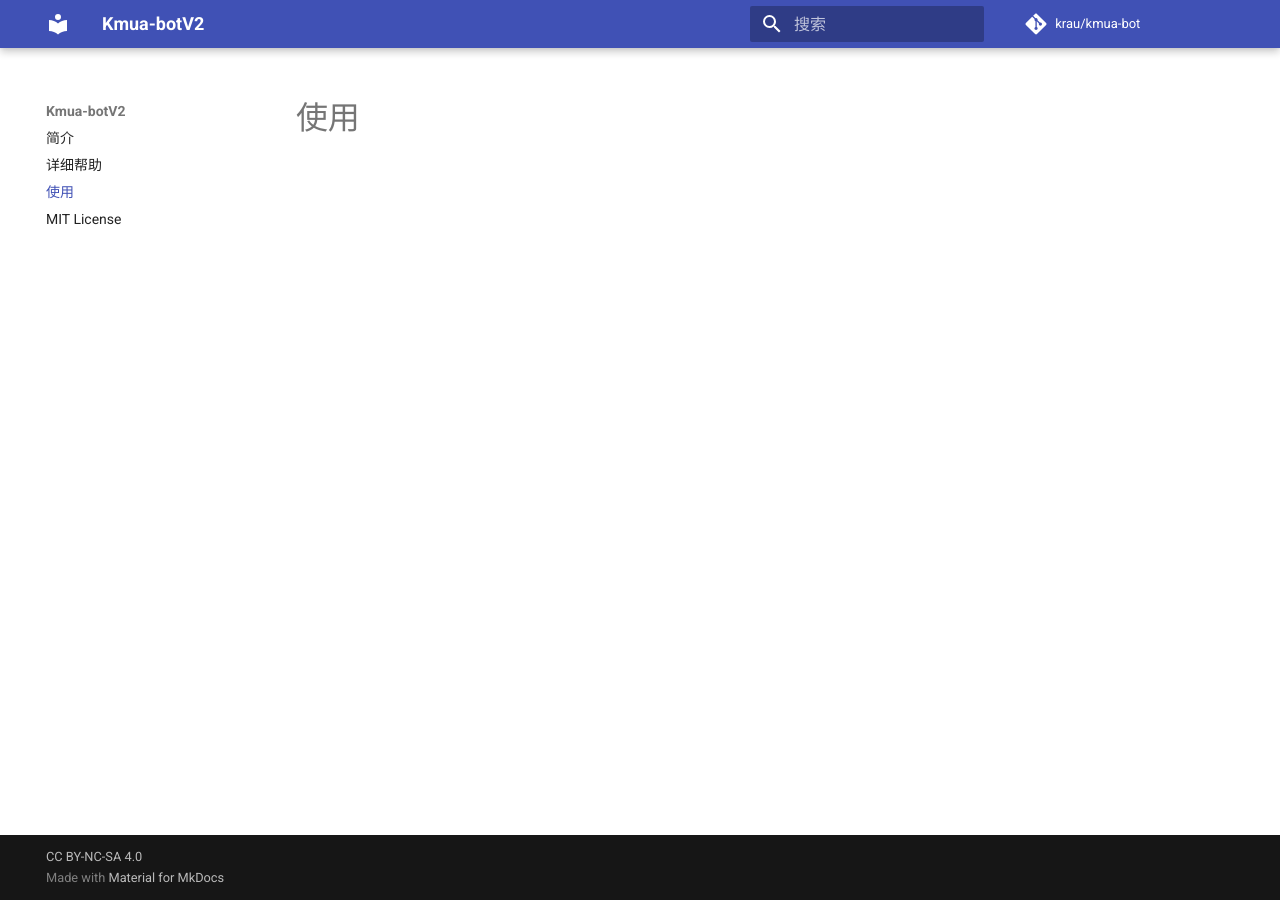
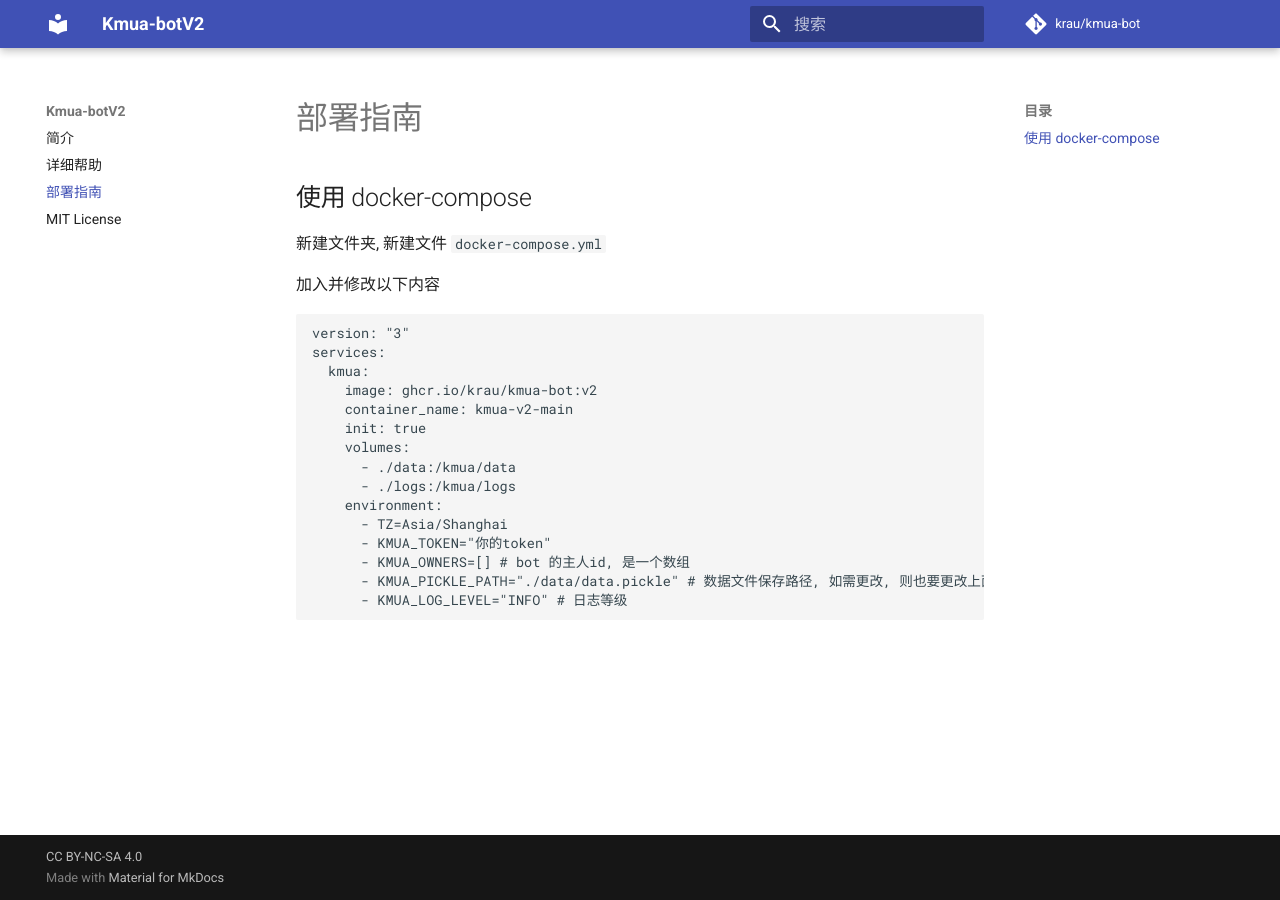
Before and after one commit to krau/kmua-bot, an MkDocs documentation site: the page built from docs/docs/self-host.md, in a window 1280 px wide. Built offline with MkDocs 1.6.1 and Material for MkDocs 9.7.7, drawn with Linux system fonts in a browser that asks for light colours; comment, search, counter and statistics services are not loaded.

Commit message:
update docs

````diff
--- a/docs/docs/self-host.md
+++ b/docs/docs/self-host.md
@@ -1 +1,25 @@
-# 使用
+# 部署指南
+
+## 使用 docker-compose
+
+新建文件夹, 新建文件 `docker-compose.yml`
+
+加入并修改以下内容
+
+```yml
+version: "3"
+services:
+  kmua:
+    image: ghcr.io/krau/kmua-bot:v2
+    container_name: kmua-v2-main
+    init: true
+    volumes:
+      - ./data:/kmua/data
+      - ./logs:/kmua/logs
+    environment:
+      - TZ=Asia/Shanghai
+      - KMUA_TOKEN="你的token"
+      - KMUA_OWNERS=[] # bot 的主人id, 是一个数组
+      - KMUA_PICKLE_PATH="./data/data.pickle" # 数据文件保存路径, 如需更改, 则也要更改上面的挂载路径
+      - KMUA_LOG_LEVEL="INFO" # 日志等级
+```
````
